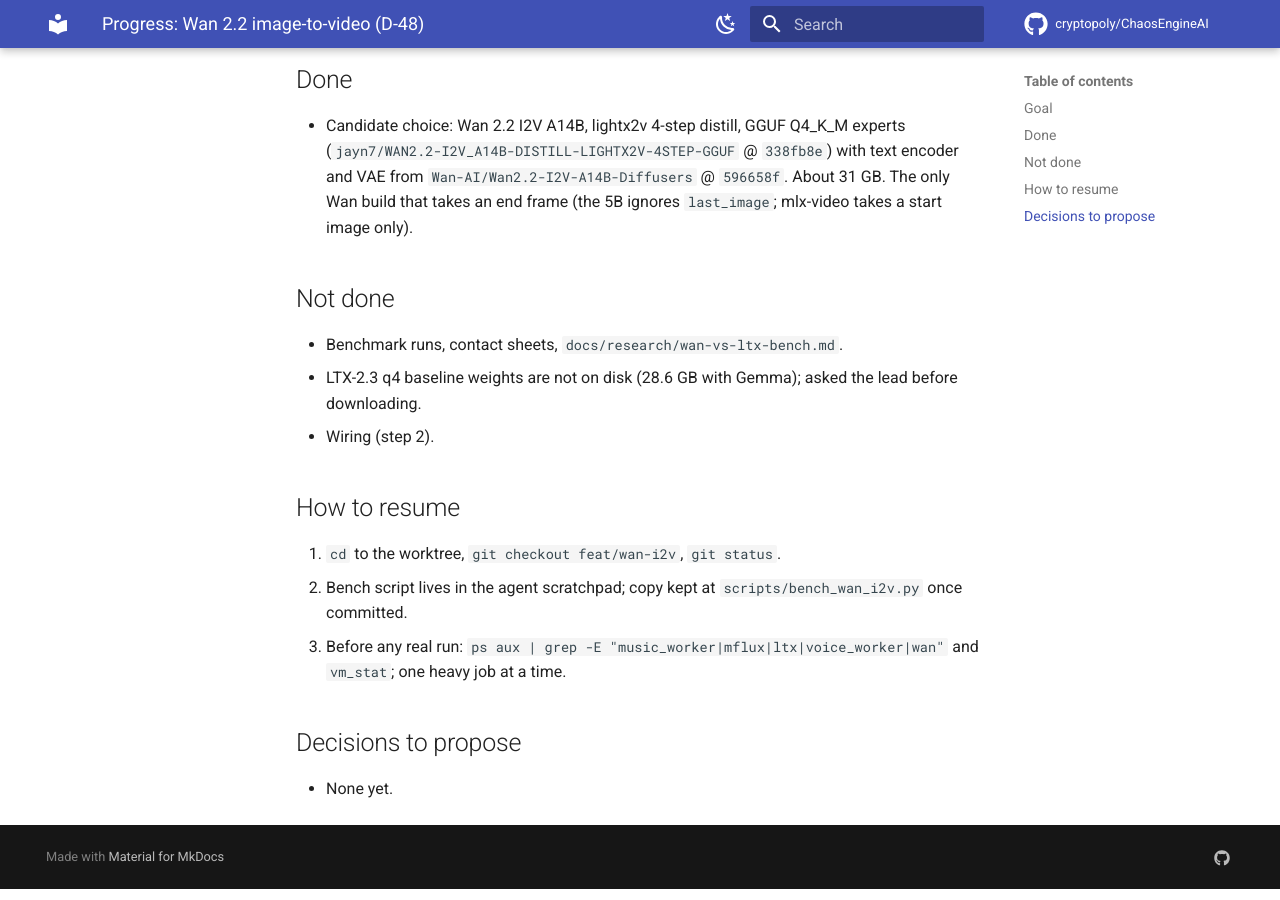
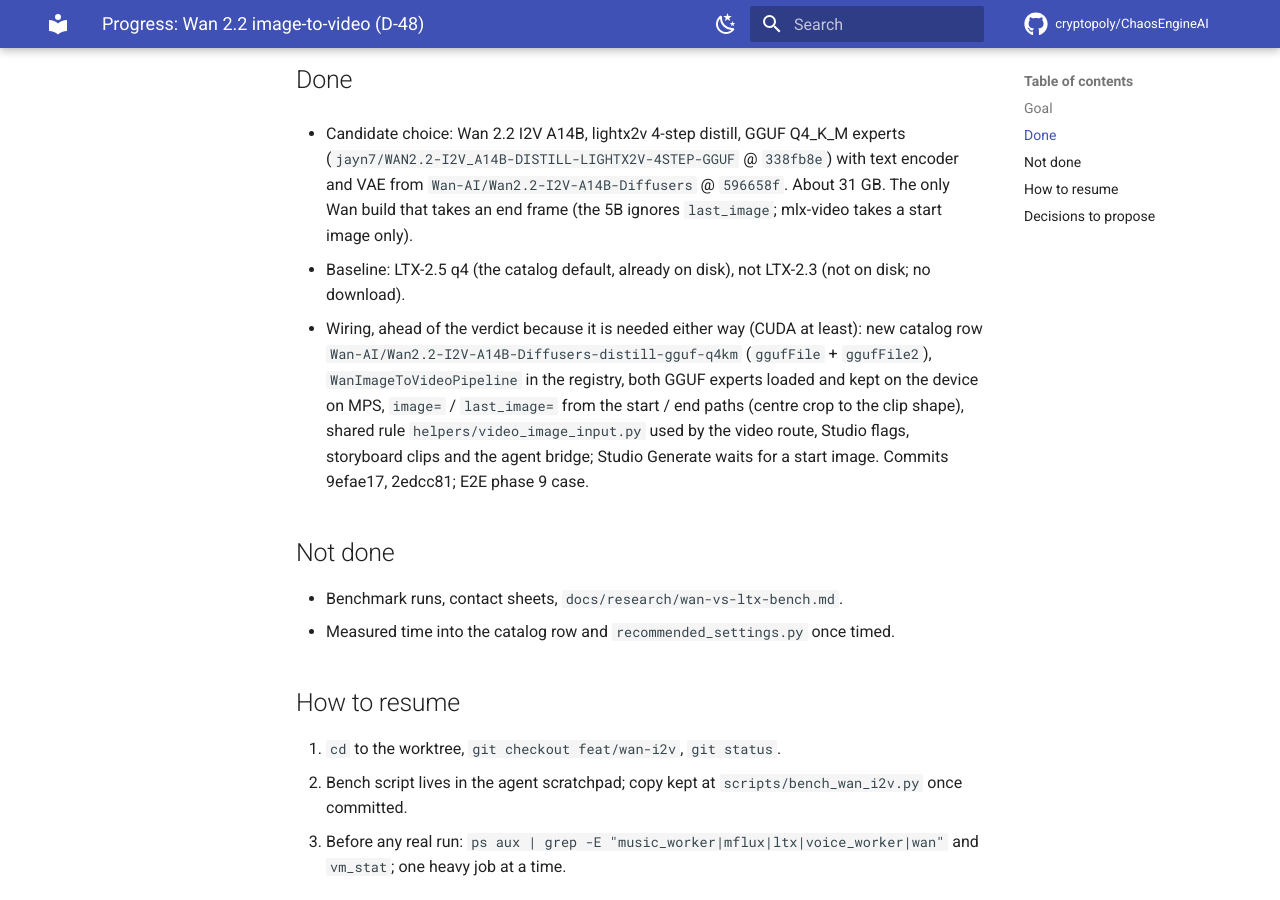
Before and after one commit to cryptopoly/ChaosEngineAI, an MkDocs documentation site: the page built from docs/hub/progress/v-wan.md, in a window 1280 px wide and 900 px high, scrolled down 425 px. Built offline with MkDocs 1.6.1 and Material for MkDocs 9.7.7, drawn with Linux system fonts in a browser that asks for light colours; comment, search, counter and statistics services are not loaded.

Commit message:
docs(progress): Wan I2V wiring done, bench pending

```diff
--- a/docs/hub/progress/v-wan.md
+++ b/docs/hub/progress/v-wan.md
@@ -18,11 +18,18 @@
   `Wan-AI/Wan2.2-I2V-A14B-Diffusers` @ `596658f`. About 31 GB. The only Wan build that takes an end frame
   (the 5B ignores `last_image`; mlx-video takes a start image only).
 
+- Baseline: LTX-2.5 q4 (the catalog default, already on disk), not LTX-2.3 (not on disk; no download).
+- Wiring, ahead of the verdict because it is needed either way (CUDA at least): new catalog row
+  `Wan-AI/Wan2.2-I2V-A14B-Diffusers-distill-gguf-q4km` (`ggufFile` + `ggufFile2`), `WanImageToVideoPipeline`
+  in the registry, both GGUF experts loaded and kept on the device on MPS, `image=` / `last_image=` from the
+  start / end paths (centre crop to the clip shape), shared rule `helpers/video_image_input.py` used by the
+  video route, Studio flags, storyboard clips and the agent bridge; Studio Generate waits for a start image.
+  Commits 9efae17, 2edcc81; E2E phase 9 case.
+
 ## Not done
 
 - Benchmark runs, contact sheets, `docs/research/wan-vs-ltx-bench.md`.
-- LTX-2.3 q4 baseline weights are not on disk (28.6 GB with Gemma); asked the lead before downloading.
-- Wiring (step 2).
+- Measured time into the catalog row and `recommended_settings.py` once timed.
 
 ## How to resume
 
```
